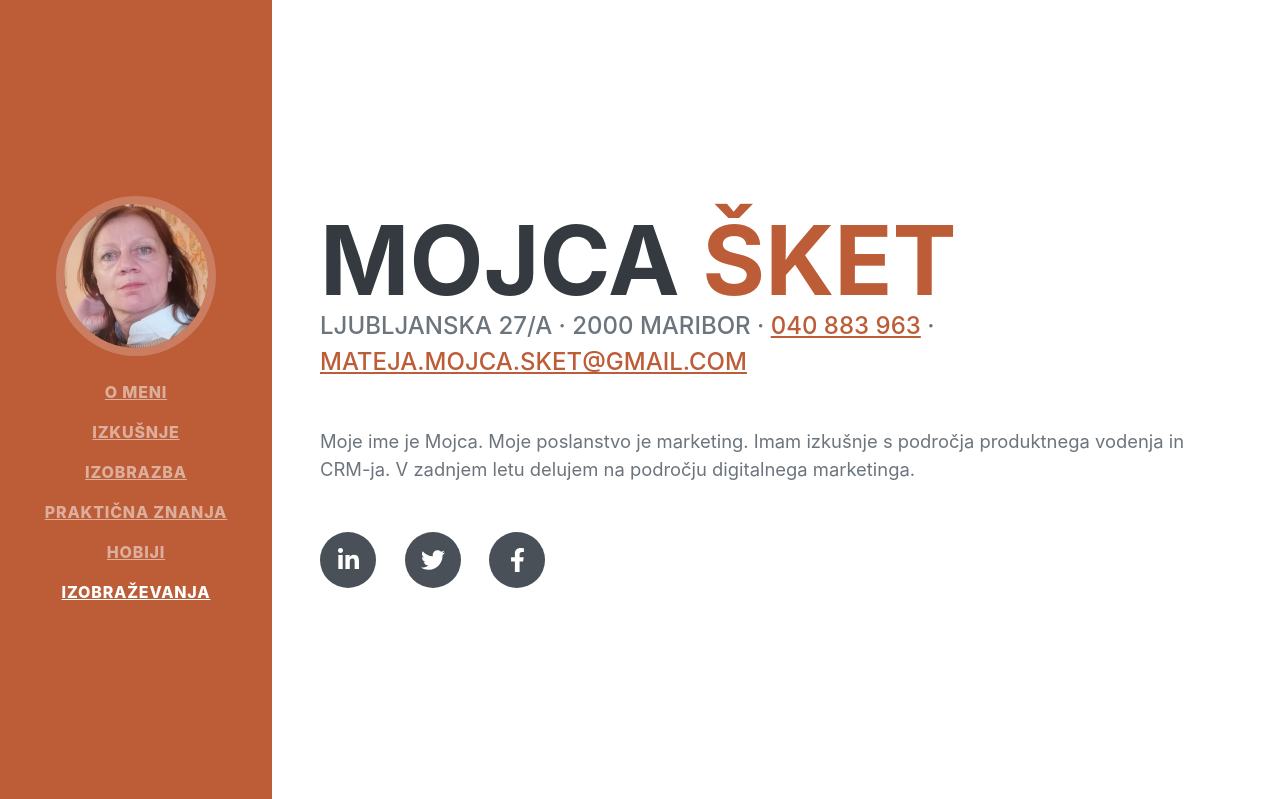
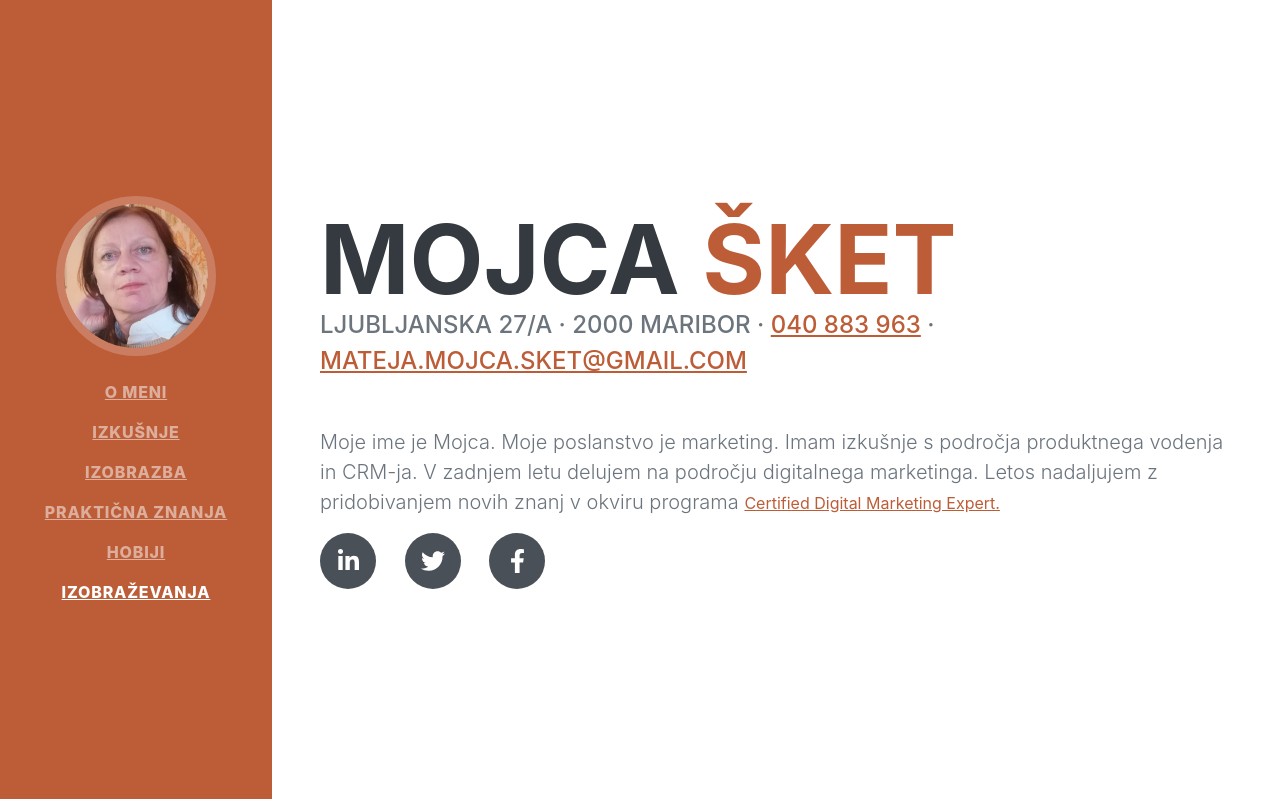
Before and after one commit to mojcasket/Curriculum, a Flask app: page / in a window 1280 px wide. Shown: the top 799 px of the page. Run offline with Flask 2, Linux system fonts and the light colour scheme; some libraries are stand-ins or nearby versions; some web fonts are replaced.

Commit message:
dodan link

```diff
--- a/templates/index.html
+++ b/templates/index.html
@@ -49,7 +49,7 @@
                         Ljubljanska 27/a · 2000 Maribor · <a href="tel:0038640883963">040 883 963</a> ·
                         <a href="mailto:mateja.mojca.sket@gmail.com">mateja.mojca.sket@gmail.com</a>
                     </div>
-                    <p class="lead mb-5">Moje ime je Mojca. Moje poslanstvo je marketing. Imam izkušnje s področja produktnega vodenja in CRM-ja. V zadnjem letu delujem na področju digitalnega marketinga.</p>
+                    <a class="lead mb-5">Moje ime je Mojca. Moje poslanstvo je marketing. Imam izkušnje s področja produktnega vodenja in CRM-ja. V zadnjem letu delujem na področju digitalnega marketinga. Letos nadaljujem z pridobivanjem novih znanj v okviru programa <a href="https://openit.si/izobrazevanja/digitalna-izobrazevanja/digital-marketing-leader/">Certified Digital Marketing Expert.</a></p>
                     <div class="social-icons">
                         <a class="social-icon" href="https://www.linkedin.com/in/placedelaconcorde/"><i class="fab fa-linkedin-in"></i></a>
                         <a class="social-icon" href="https://twitter.com/home"><i class="fab fa-twitter"></i></a>
```
